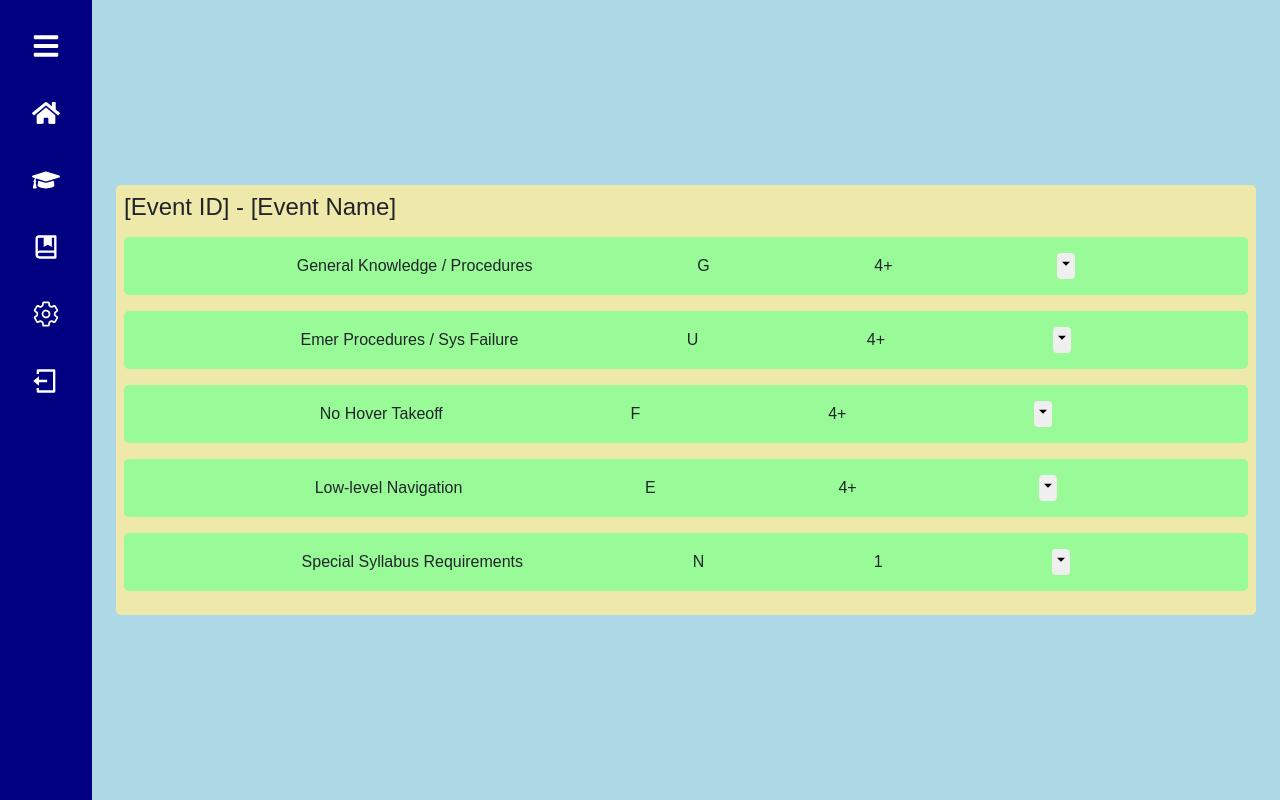
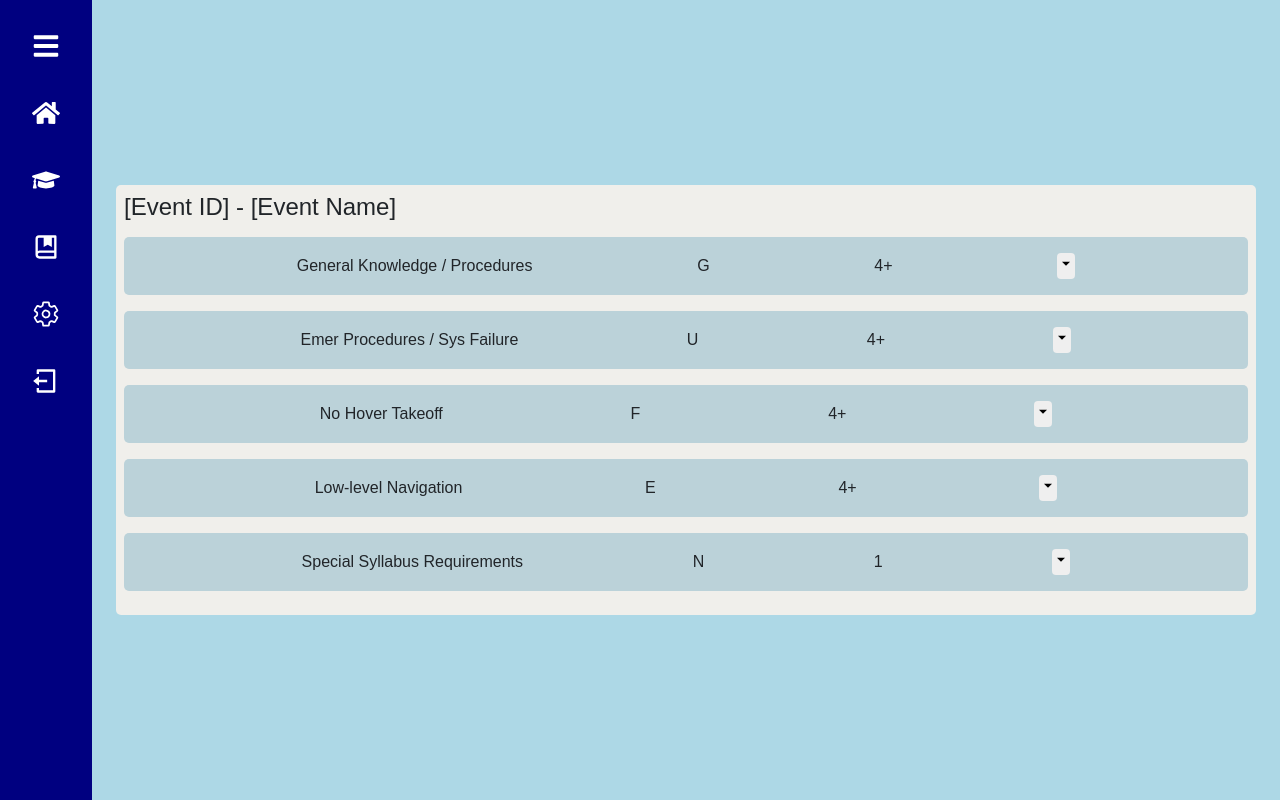
Before and after one commit to mattdillabough/cnatra-lms, a React (Create React App) app in the folder frontend/: page /Grades/07h3r in a window 1280 px wide. Built offline with nearby package versions, Linux system fonts and the light colour scheme.

Commit message:
Change color scheme (#8)

```diff
--- a/frontend/src/App.css
+++ b/frontend/src/App.css
@@ -228,7 +228,7 @@
 }
 
 .Gradesheet {
-  background-color: palegoldenrod;
+  background-color: #f0efeb;
   padding: 0.5em;
 }
 
@@ -236,7 +236,7 @@
   text-align: left;
 }
 .maneuver {
-  background: palegreen;
+  background: #bbd2d9;
   padding: 0.5em 0.5em;
   margin: 1em 0em;
 }
@@ -249,7 +249,7 @@
 }
 
 .maneuver-body {
-  background-color: rgb(119, 175, 23);
+  background-color: rgb(167 194 216);
 }
 
 .toggle-maneuver {
```
